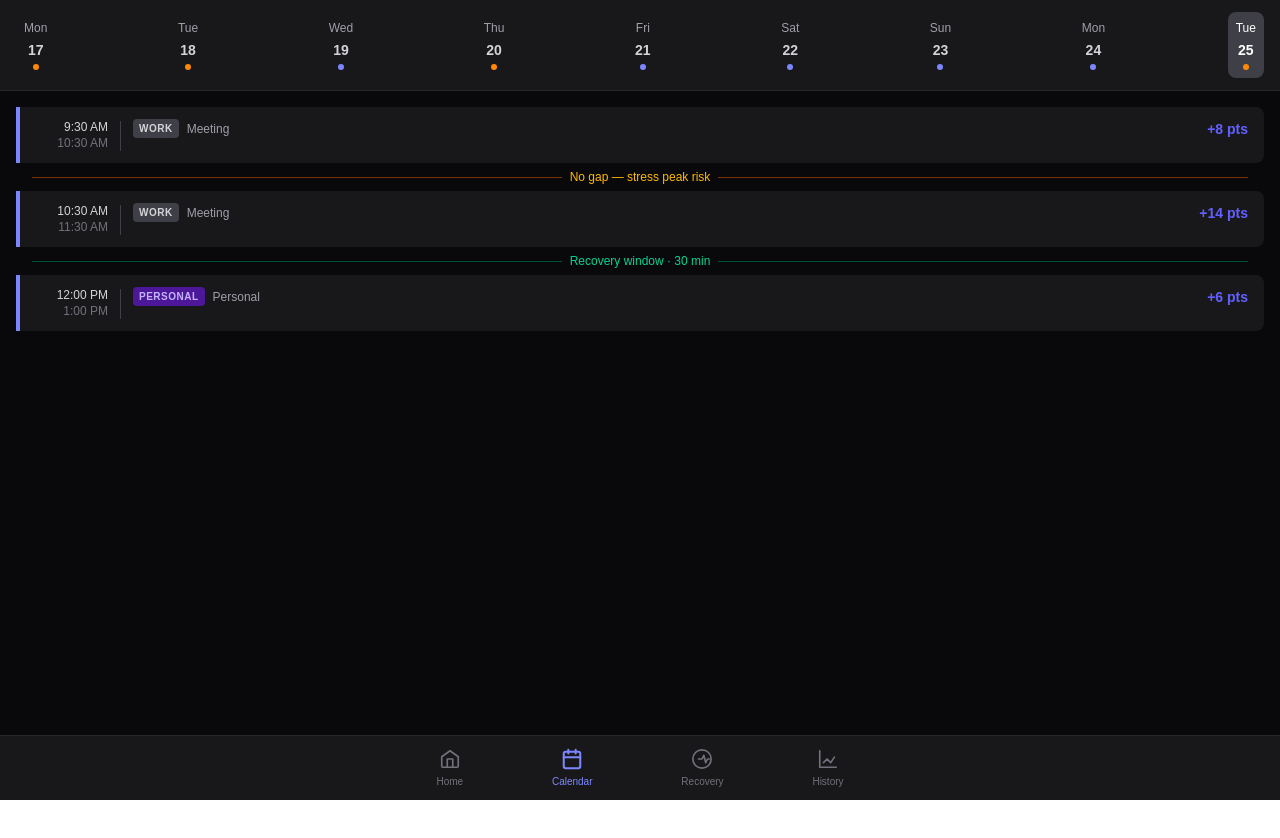
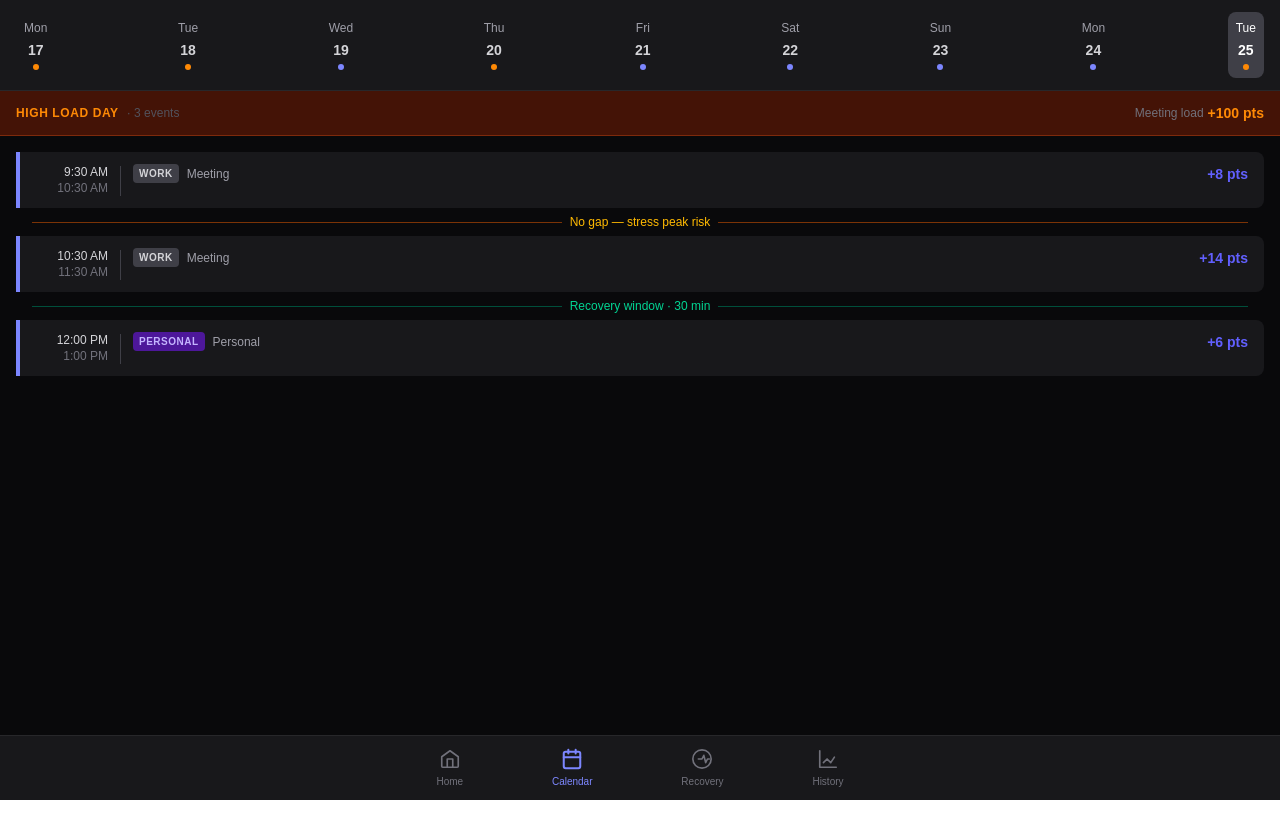
Before and after one commit to stephenkpowell-ops/strata-poc, a Next.js app: page /calendar in a window 1280 px wide. Shown: the top 838 px of the page. Built offline with nearby package versions, Linux system fonts and the light colour scheme.

Commit message:
add daily stress summary bar to calendar screen

```diff
--- a/src/app/calendar/page.tsx
+++ b/src/app/calendar/page.tsx
@@ -5,16 +5,12 @@
  *
  * Calendar screen — the core differentiator of the Strata POC.
  *
- * Current state (Step 14 — event detail tap-through):
- *   - DayStrip renders across the top with colour-coded stress dots
- *   - Selecting a day filters events to that day and renders them
- *     in time order via EventRow
- *   - GapIndicator is rendered between consecutive events
- *   - Tapping an EventRow opens the EventDetail slide-up panel
- *     showing the full stress breakdown for that event
- *   - Tapping the backdrop or close button dismisses the panel
- *
- * Steps 10–14 are now complete.
+ * Current state (Steps 10–14 + daily stress summary):
+ *   - DayStrip renders across the top with color-coded stress dots
+ *   - Daily stress summary bar shows total calendar pts for the selected day
+ *   - Timeline events list with color-coded EventRow components
+ *   - GapIndicator between consecutive events
+ *   - EventDetail slide-up panel on event tap
  */
 
 import { useState } from 'react';
@@ -23,8 +19,6 @@ import DayStrip from '@/components/DayStrip';
 import EventRow from '@/components/EventRow';
 import GapIndicator from '@/components/GapIndicator';
 import EventDetail from '@/components/EventDetail';
-import { CalendarEvent } from '@/lib/interfaces/types';
-import { ScoredEvent } from '@/lib/StressEngine';
 
 // ─────────────────────────────────────────────────────────────────────────────
 // HELPERS
@@ -42,6 +36,59 @@ function minutesBetween(endAt: Date, startAt: Date): number {
   return Math.round((startAt.getTime() - endAt.getTime()) / 60_000);
 }
 
+function getStressColor(pts: number): string {
+  if (pts >= 75) return 'text-orange-400';
+  if (pts >= 40) return 'text-indigo-400';
+  return 'text-emerald-400';
+}
+
+function getStressLabel(pts: number): string {
+  if (pts >= 75) return 'High load day';
+  if (pts >= 40) return 'Elevated load';
+  return 'Light day';
+}
+
+function getStressBg(pts: number): string {
+  if (pts >= 75) return 'bg-orange-950 border-orange-900';
+  if (pts >= 40) return 'bg-indigo-950 border-indigo-900';
+  return 'bg-emerald-950 border-emerald-900';
+}
+
+// ─────────────────────────────────────────────────────────────────────────────
+// DAILY STRESS SUMMARY BAR
+// ─────────────────────────────────────────────────────────────────────────────
+
+function DailyStressSummary({
+  calendarPts,
+  eventCount,
+}: {
+  calendarPts: number;
+  eventCount:  number;
+}) {
+  const color = getStressColor(calendarPts);
+  const label = getStressLabel(calendarPts);
+  const bg    = getStressBg(calendarPts);
+
+  return (
+    <div className={`flex items-center justify-between px-4 py-3 border-b ${bg}`}>
+      <div className="flex items-center gap-2">
+        <span className={`text-xs font-semibold uppercase tracking-wider ${color}`}>
+          {label}
+        </span>
+        <span className="text-zinc-600 text-xs">
+          · {eventCount} {eventCount === 1 ? 'event' : 'events'}
+        </span>
+      </div>
+      <div className="flex items-center gap-1">
+        <span className="text-xs text-zinc-500">Meeting load</span>
+        <span className={`text-sm font-bold tabular-nums ${color}`}>
+          +{calendarPts} pts
+        </span>
+      </div>
+    </div>
+  );
+}
+
 // ─────────────────────────────────────────────────────────────────────────────
 // PAGE
 // ─────────────────────────────────────────────────────────────────────────────
@@ -52,7 +99,7 @@ export default function CalendarPage() {
   // Selected day tab
   const [selectedIndex, setSelectedIndex] = useState(scores.length - 1);
 
-  // Selected event for the detail panel — null means panel is closed
+  // Selected event for the detail panel
   const [selectedEventId, setSelectedEventId] = useState<string | null>(null);
 
   // The date of the selected day tab
@@ -68,9 +115,18 @@ export default function CalendarPage() {
     dailyResult.scoredEvents.map(s => [s.eventId, s])
   );
 
+  // Total calendar pts for the selected day
+  // For the day with events (March 25), use live StressEngine output.
+  // For other days, use the stored calendarPts from FIXTURE_SCORES.
+  const selectedScore    = scores[selectedIndex];
+  const isLiveScoredDay  = dayEvents.length > 0;
+  const calendarPtsToday = isLiveScoredDay
+    ? dailyResult.calendarPts
+    : selectedScore?.calendarPts ?? 0;
+
   // Resolve the selected event and its score for the detail panel
-  const selectedEvent    = selectedEventId ? events.find(e => e.id === selectedEventId) ?? null : null;
-  const selectedScored   = selectedEventId ? scoredEventMap.get(selectedEventId) ?? null : null;
+  const selectedEvent  = selectedEventId ? events.find(e => e.id === selectedEventId) ?? null : null;
+  const selectedScored = selectedEventId ? scoredEventMap.get(selectedEventId) ?? null : null;
 
   return (
     <div className="flex flex-col min-h-screen bg-zinc-950 text-white">
@@ -81,8 +137,14 @@ export default function CalendarPage() {
         selectedIndex={selectedIndex}
         onSelectDay={(i) => {
           setSelectedIndex(i);
-          setSelectedEventId(null); // close detail panel when switching days
+          setSelectedEventId(null);
         }}
+      />
+
+      {/* Daily stress summary bar */}
+      <DailyStressSummary
+        calendarPts={calendarPtsToday}
+        eventCount={dayEvents.length}
       />
 
       {/* Timeline — steps 11, 12, 13 */}
@@ -97,7 +159,7 @@ export default function CalendarPage() {
             const scoredEvent = scoredEventMap.get(event.id);
             if (!scoredEvent) return null;
 
-            const nextEvent = dayEvents[i + 1];
+            const nextEvent  = dayEvents[i + 1];
             const gapMinutes = nextEvent
               ? minutesBetween(new Date(event.endAt), new Date(nextEvent.startAt))
               : null;
```
